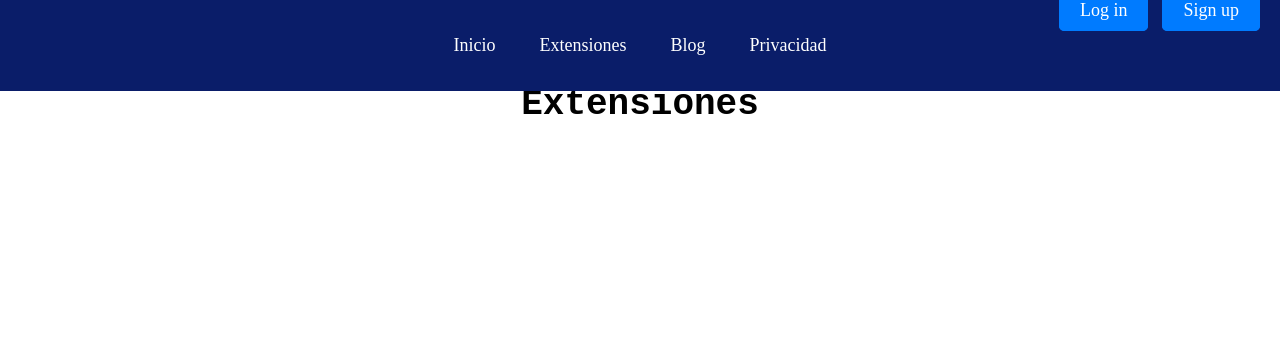
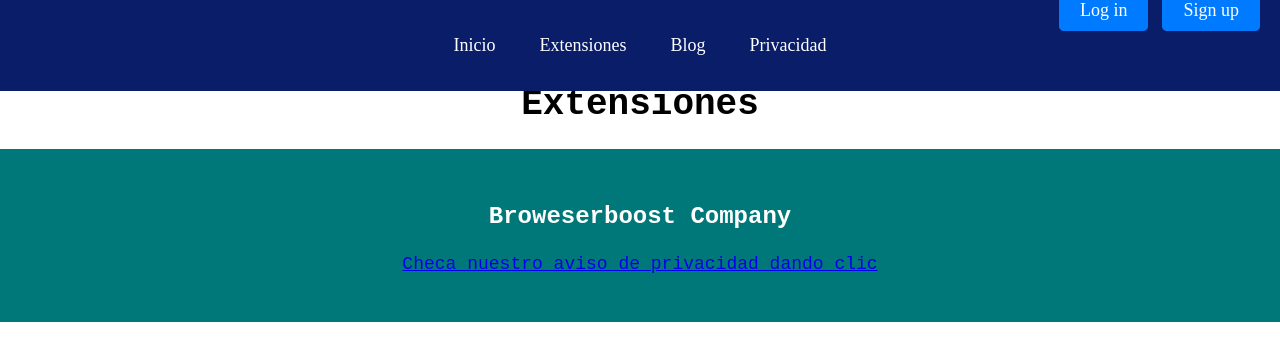
Before and after one commit to BrowserXtensions/browserxtensions.github.io, a plain HTML site: page Extensiones/Extensiones.html in a window 1280 px wide. Drawn offline with Linux system fonts and the light colour scheme; files whose address does not match are found by name.

Commit message:
Extensiones.html

```diff
--- a/Extensiones/Extensiones.html
+++ b/Extensiones/Extensiones.html
@@ -23,5 +23,9 @@
             <h1 class="centro">Extensiones</h1>
         </div>
         <script src="Scripts/Extensiones.js"></script>
+    <footer>
+      <h3 class="centro">Broweserboost Company</h3>
+      <p class="centro"><a href="Privacidad/Privacidad.html">Checa nuestro aviso de privacidad dando clic</a></p>
+    </footer>
     </body>
 </html>
```
